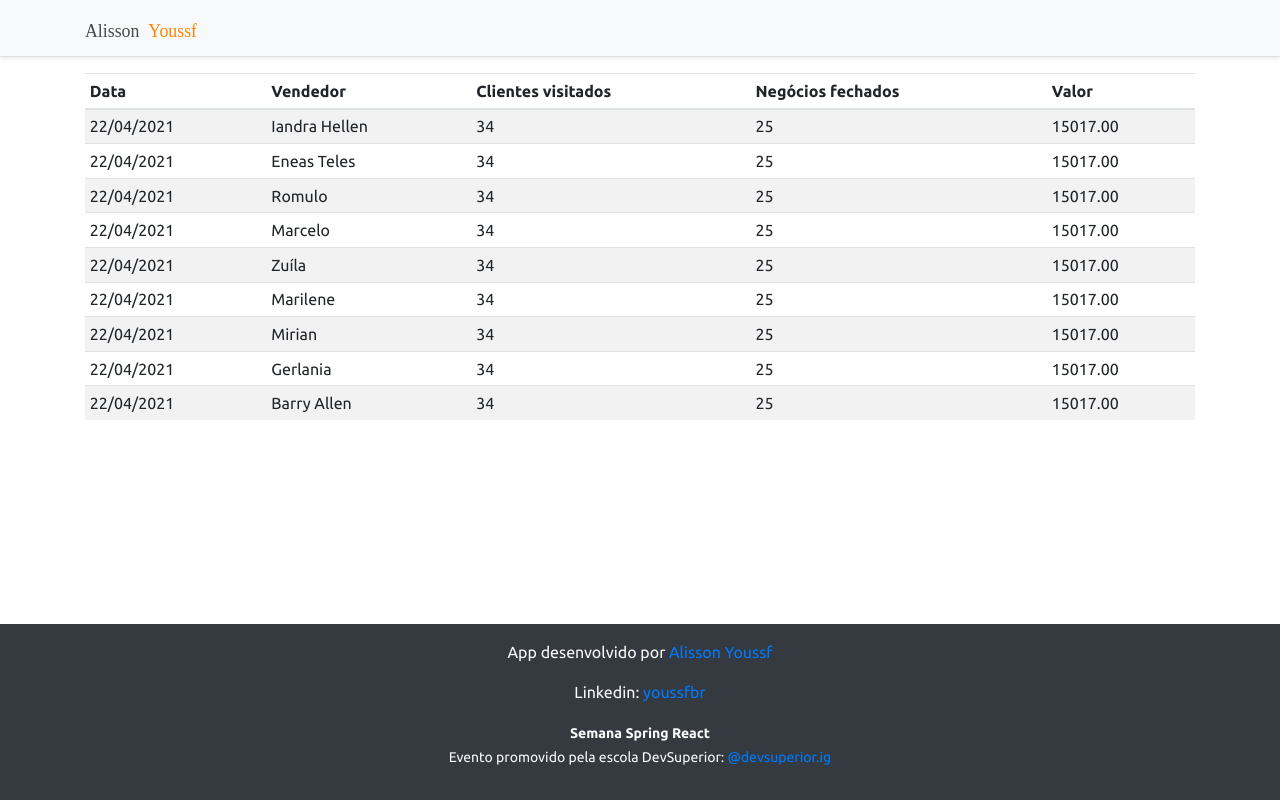
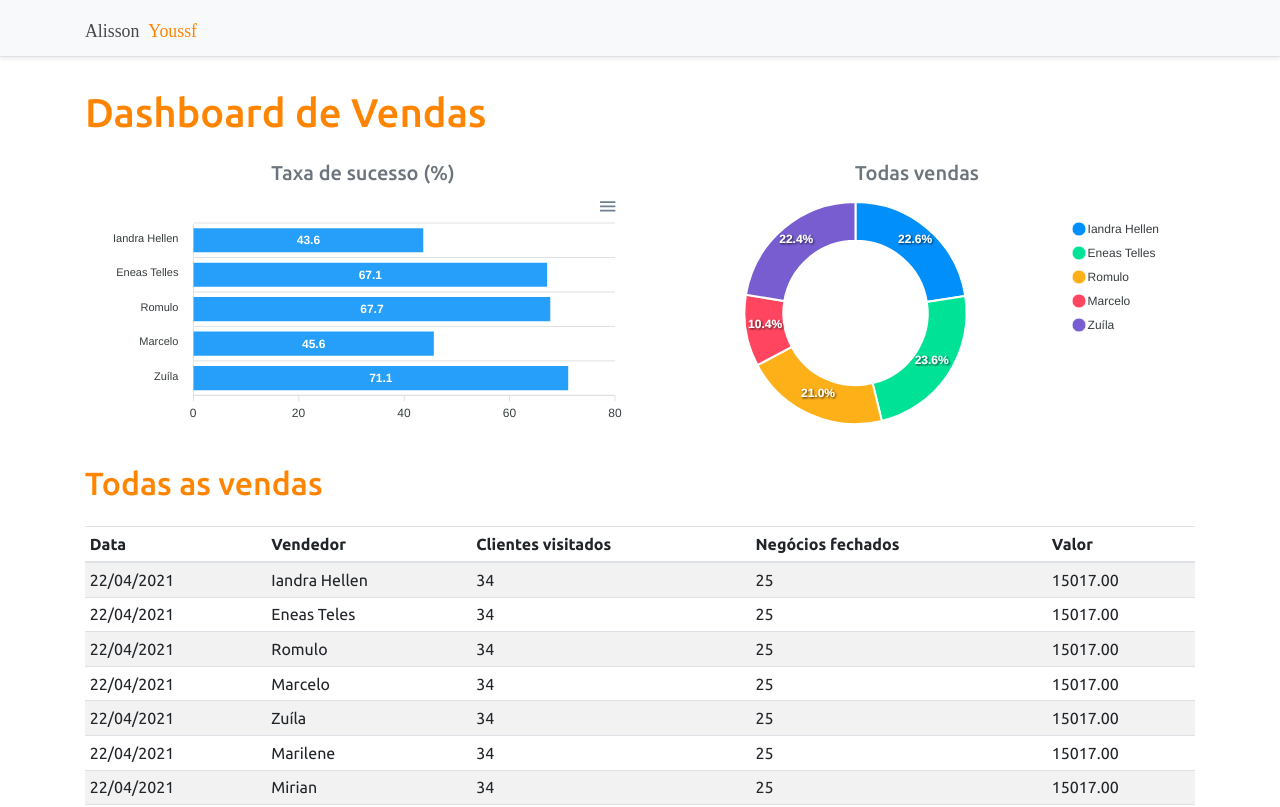
Before and after one commit to youssfbr/sds3, a React (Create React App) app in the folder frontend/: page / in a window 1280 px wide. Shown: the top 807 px of the page. Built offline with nearby package versions, Linux system fonts and the light colour scheme.

Commit message:
Static charts

```diff
--- a/frontend/package.json
+++ b/frontend/package.json
@@ -12,10 +12,12 @@
     "@types/node": "^12.0.0",
     "@types/react": "^17.0.0",
     "@types/react-dom": "^17.0.0",
+    "apexcharts": "^3.26.1",
     "bootstrap": "^4.6.0",
     "jquery": "1.9.1",
     "popper.js": "^1.16.1",
     "react": "^17.0.2",
+    "react-apexcharts": "^1.3.9",
     "react-dom": "^17.0.2",
     "react-scripts": "4.0.3",
     "typescript": "^4.1.2",
--- a/frontend/src/App.tsx
+++ b/frontend/src/App.tsx
@@ -1,4 +1,6 @@
+import BarChart from "components/BarChart";
 import DataTable from "components/DataTable";
+import DonutChart from "components/DonutChart";
 import Footer from "components/Footer";
 import NavBar from "components/NavBar";
 
@@ -7,6 +9,23 @@ const App = () => {
     <>
       <NavBar />
       <div className="container">
+        <h1 className="text-primary py-3">Dashboard de Vendas</h1>
+
+        <div className="row px-3">
+          <div className="col-sm-6">
+            <h5 className="text-center text-secondary">Taxa de sucesso (%)</h5>
+            <BarChart />
+          </div>
+          <div className="col-sm-6">
+            <h5 className="text-center text-secondary">Todas vendas</h5>
+            <DonutChart />
+          </div>
+        </div>
+
+        <div className="py-3">
+          <h2 className="text-primary">Todas as vendas</h2>
+        </div>
+
         <DataTable />
       </div>
       <Footer />
--- /dev/null
+++ b/frontend/src/components/BarChart/index.tsx
@@ -0,0 +1,35 @@
+import Chart from 'react-apexcharts';
+
+const BarChart = () => {
+
+  const options = {
+    plotOptions: {
+        bar: {
+            horizontal: true,
+        }
+    },
+};
+
+const mockData = {
+    labels: {
+        categories: ['Iandra Hellen', 'Eneas Telles', 'Romulo', 'Marcelo', 'Zuíla']
+    },
+    series: [
+        {
+            name: "% Sucesso",
+            data: [43.6, 67.1, 67.7, 45.6, 71.1]
+        }
+    ]
+};
+
+  return (
+    <Chart
+      options={{ ...options, xaxis: mockData.labels}}
+      series={mockData.series}
+      type="bar"
+      height="240"
+    />
+  );
+};
+
+export default BarChart;
--- /dev/null
+++ b/frontend/src/components/DonutChart/index.tsx
@@ -0,0 +1,25 @@
+import Chart from "react-apexcharts";
+
+const DonutChart = () => {
+  const mockData = {
+    series: [477138, 499928, 444867, 220426, 473088],
+    labels: ["Iandra Hellen", "Eneas Telles", "Romulo", "Marcelo", "Zuíla"],
+  };
+
+  const options = {
+    legend: {
+      show: true,
+    },
+  };
+
+  return (
+    <Chart
+      options={{ ...options, labels: mockData.labels }}
+      series={mockData.series}
+      type="donut"
+      height="240"
+    />
+  );
+};
+
+export default DonutChart;
```
Also changed, not shown: 1 other file (tests, documents, lock files or other folders).
